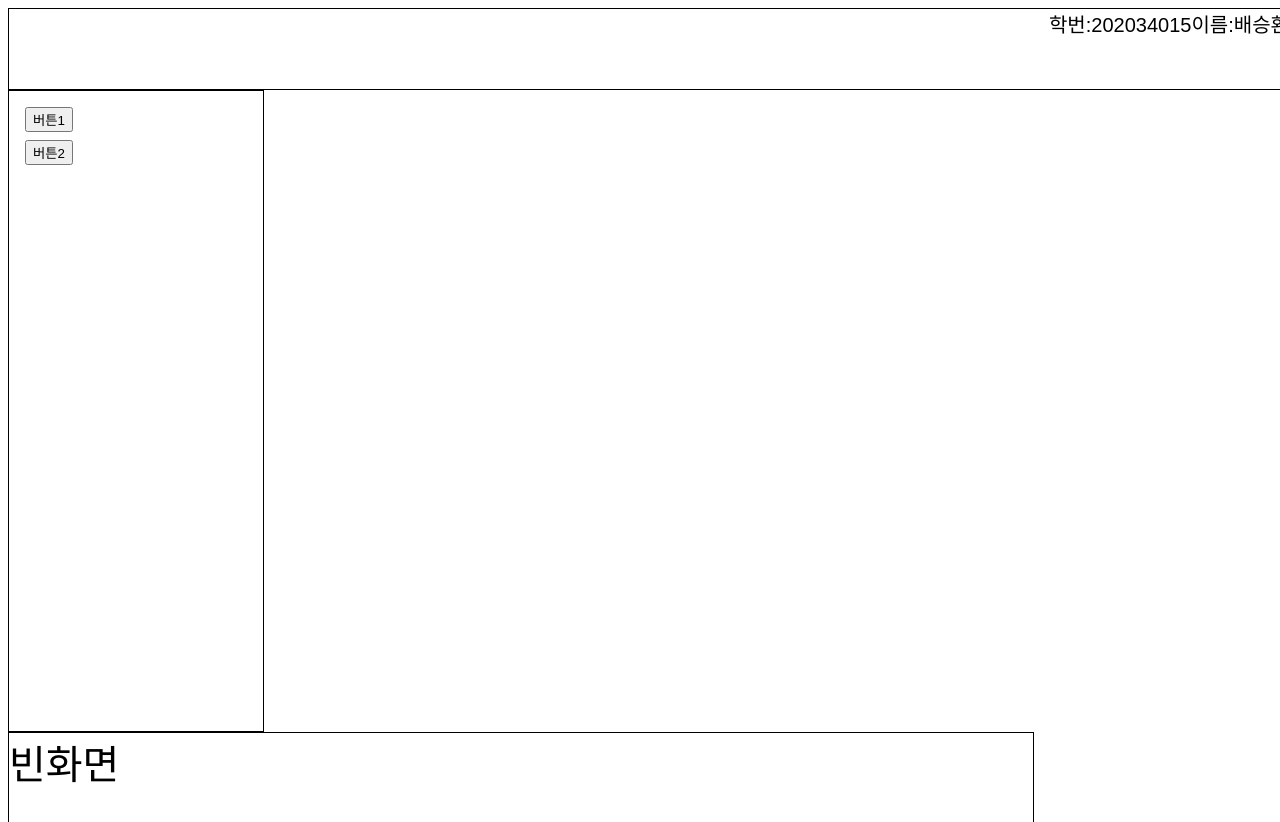
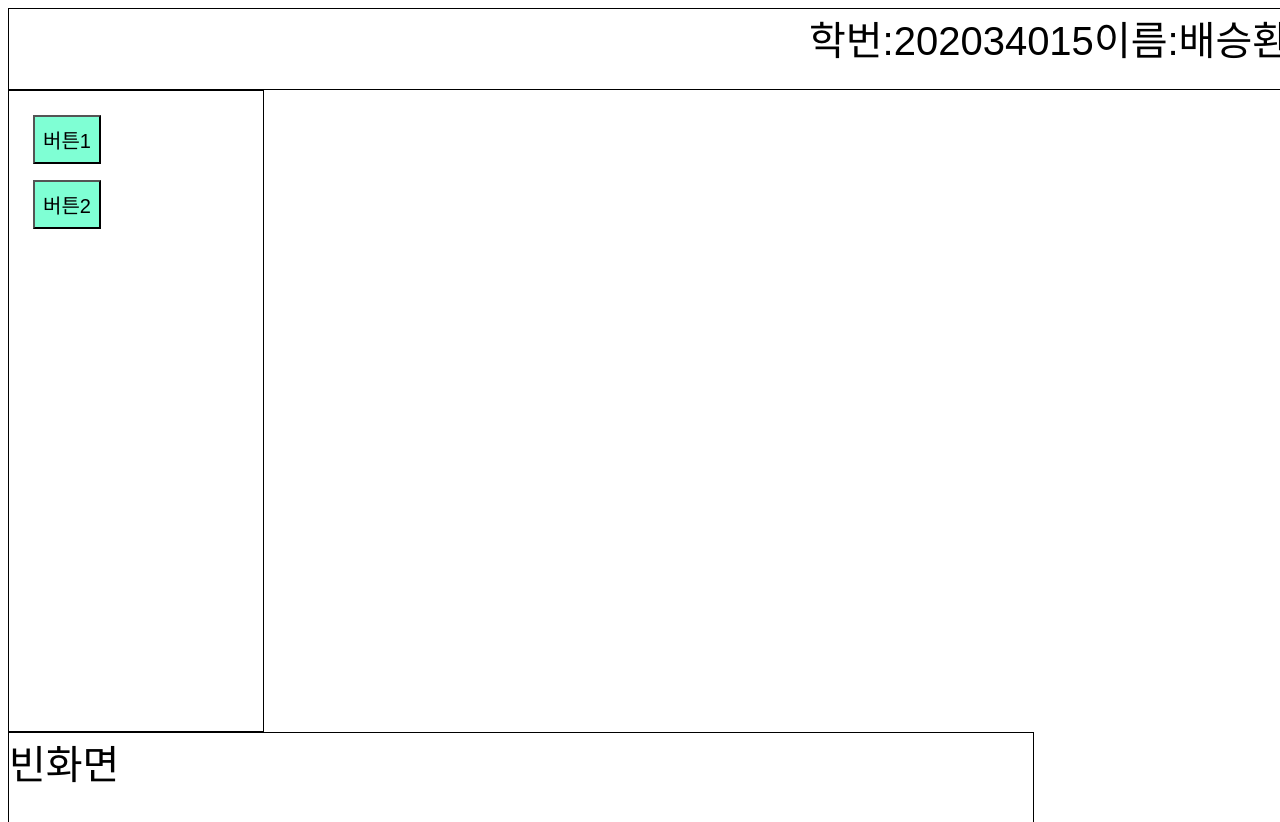
Before and after one commit to BSH0401/HW-HW02, a plain HTML site: page index.html in a window 1280 px wide. Shown: the top 822 px of the page. Drawn offline with Linux system fonts and the light colour scheme.

Commit message:
Add files via upload

```diff
--- a/index.html
+++ b/index.html
@@ -4,14 +4,8 @@
 <head>
     <meta charset="UTF-8">
     <meta name="viewport" content="width=device-width, initial-scale=1.0">
+    <link href="style.css" rel="stylesheet">
     <style>
-
-
-        #d_Top {
-            width: 1280px;
-            height: 80px;
-            border: 1px solid black;
-        }
         #d_Left{
             width: 254px;
             height: 640px;
@@ -20,7 +14,7 @@
         }
         #d_Right{
             width: 1024px;  height: 640px;
-          float: left;
+
             border: 1px solid black;
         }
         .student{
@@ -31,12 +25,12 @@
         }
         #student_id{
             color: black;
-            font-size: 20px;
+            font-size: 40px;
             font-family: 'Arial';
         }
         #student_name{
             color: black;
-            font-size: 20px;
+            font-size: 40px;
             font-family: 'Arial';
         }
         .button {
@@ -66,7 +60,7 @@
 <body>
     <div id="fullscreen">
 
-        <div id="d_Top">
+        <div id="d_Top" class="profile">
             <div class="student">
             <div id="student_id">
             학번:202034015
@@ -80,9 +74,9 @@
 
 
         <div id="d_Left">
-            <div class="button">
-                <button id="button1">버튼1</button>
-                <button id="button2">버튼2</button>
+            <div class="button" class="buttonui">
+                <button id="button1" class="buttonui">버튼1</button>
+                <button id="button2" class="buttonui">버튼2</button>
                 <script>
                      document.getElementById('button1').addEventListener('click', function() {
                         const container = document.getElementById('d_Right');
```
